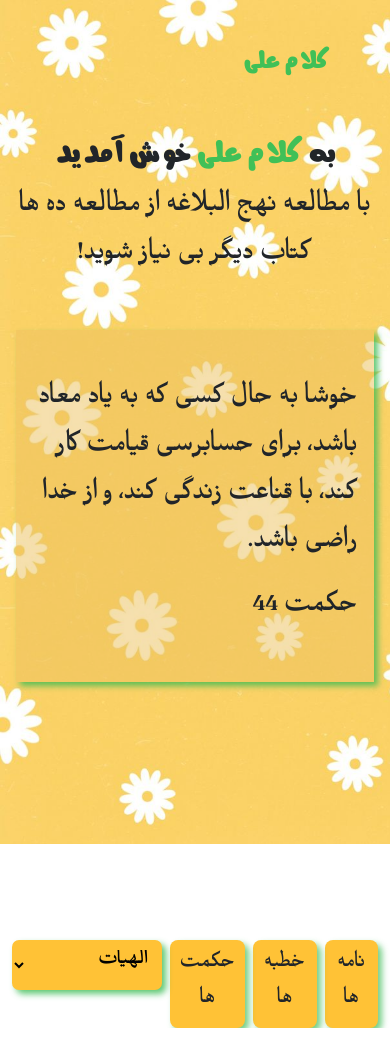
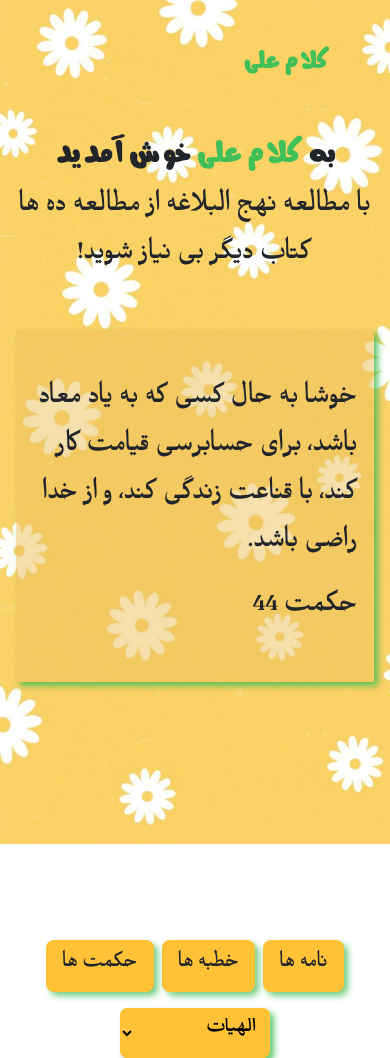
Before and after one commit to shukria-sultani/Imam-Ali-Sayings, a React (Vite) app in the folder Kalam-e-Ali/: page / in a window 390 px wide. Before the commit the page ends 1028 px from the top, so only its background shows below. Built offline with nearby package versions, Linux system fonts and the light colour scheme.

Commit message:
Changed the CategoryButtons component styling to make sure it is responsive.

```diff
--- a/Kalam-e-Ali/src/Components/CategoryButtons.jsx
+++ b/Kalam-e-Ali/src/Components/CategoryButtons.jsx
@@ -6,53 +6,57 @@ export default function CategoryButtons() {
     backgroundColor: "#FFC236",
     boxShadow: " 4px 4px 6px rgba(58, 187, 82, 0.7)",
     border: "none",
-    outline: "one",
+    outline: "none",
     fontSize: "x-large",
   };
   const activeStyle = {
     backgroundColor: "#40C057",
     boxShadow: "none",
     border: "none",
-    outline: "one",
+    outline: "none",
     fontSize: "x-large",
-    transition: "2s"
+    transition: "2s",
   };
 
   let [activeCategory, setActiveCategory] = useState(null);
 
-  function handleCategroyClick(category) {
+  function handleCategoryClick(category) {
     setActiveCategory(category);
   }
 
   return (
     <>
-      <div className="container w-100 category-buttons mt-5  pt-5 d-flex flex-row gap-2 ">
+      <div className="container w-100 mt-5 pt-5">
+        <div className="d-flex  w-100 flex-column flex-lg-row justify-content-center justify-content-lg-between align-items-center">
+          <div className="d-flex flex-row gap-2 flex-wrap justify-content-center mb-3 mb-lg-0">
             <button
-          className="btn p-2 ps-lg-5  ms-sm-3 pe-lg-5 ps-sm-3 pe-sm-5 btn-lg "
-          onClick={() => handleCategroyClick("نامه ها")}
+              className="btn btn-lg p-2 ps-3 pe-3 ps-md-4 pe-md-4"
+              onClick={() => handleCategoryClick("نامه ها")}
               style={activeCategory === "نامه ها" ? activeStyle : inactiveStyle}
             >
               نامه ها
             </button>
             <button
-          className="btn p-2 ps-lg-5  ms-sm-3 pe-lg-5 ps-sm-3 pe-sm-5 btn-lg "
-          onClick={() => handleCategroyClick("خطبه ها")}
+              className="btn btn-lg ps-3 pe-3 ps-md-4 pe-md-4"
+              onClick={() => handleCategoryClick("خطبه ها")}
               style={activeCategory === "خطبه ها" ? activeStyle : inactiveStyle}
             >
               خطبه ها{" "}
             </button>
             <button
-          className="btn p-2 ps-lg-5 ms-sm-3  pe-lg-5 ps-sm-3 pe-sm-5 btn-lg "
-          onClick={() =>handleCategroyClick ("حکمت ها")}
+              className="btn btn-lg ps-3 pe-3 ps-md-4 pe-md-4"
+              onClick={() => handleCategoryClick("حکمت ها")}
               style={activeCategory === "حکمت ها" ? activeStyle : inactiveStyle}
             >
               حکمت ها
             </button>
+          </div>
+
           <div className="dropdown">
             <CategoryDropdown></CategoryDropdown>
+          </div>
 
         </div>
-
       </div>
     </>
   );
--- a/Kalam-e-Ali/src/index.css
+++ b/Kalam-e-Ali/src/index.css
@@ -56,3 +56,6 @@
   padding: 0px 10px 5px 2px;
   border-radius: 7px;
 }
+.select-container select option{
+  font-size: large;
+}
```
Lines whose indentation alone changed are shown as unchanged.
